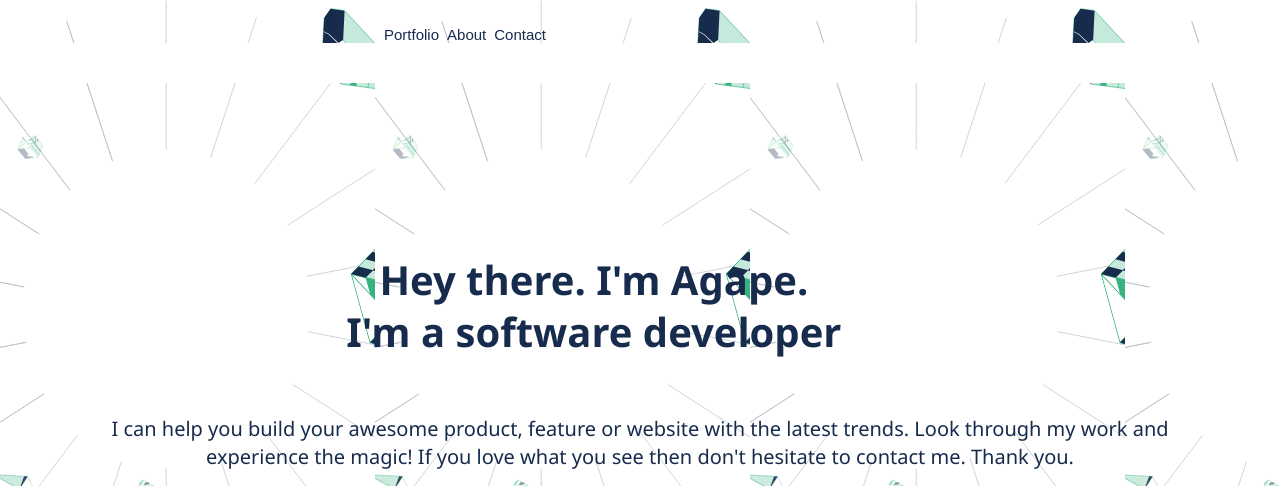
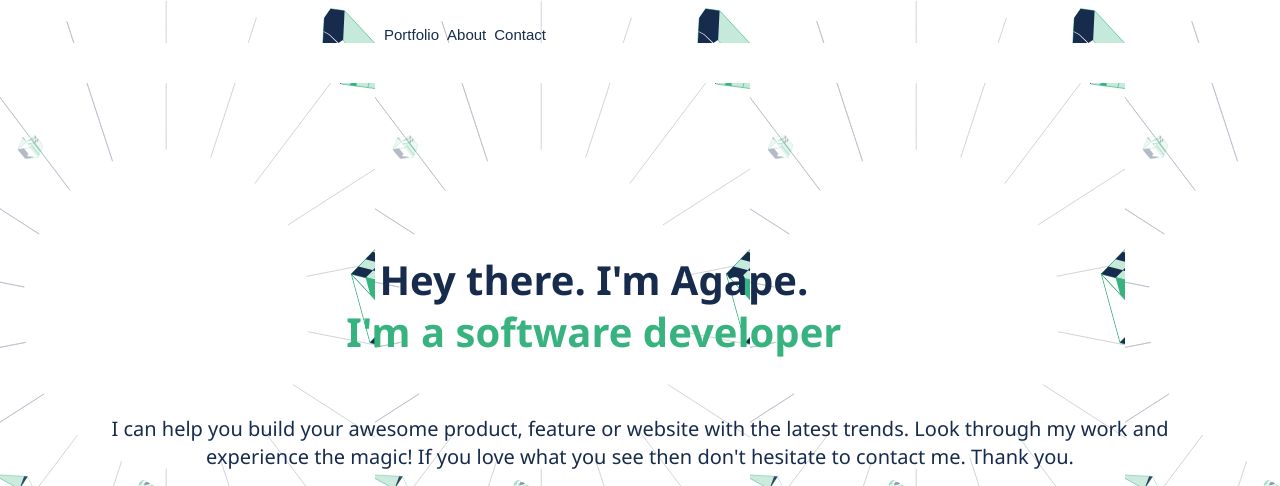
Before and after one commit to Agape-nduwamungu/my_portfolio, a website: page index.html in a window 1280 px wide. Shown: the top 486 px of the page. Drawn offline with Linux system fonts and the light colour scheme; some icons are missing.

Commit message:
Add color to heading two

```diff
--- a/index.html
+++ b/index.html
@@ -18,7 +18,7 @@
     </div>
 
     <div class="header">
-        <h1>Hey there. I'm Agape. <br>I'm a software developer</h1>
+        <h1>Hey there. I'm Agape. <br><span class="heading2">I'm a software developer</span></h1>
         <p>I can help you build your awesome product, feature or website with the latest trends.
             Look through my work and experience the magic! If you love what you see then don't hesitate to contact me.
             Thank you.
--- a/styles.css
+++ b/styles.css
@@ -45,6 +45,10 @@ h1 {
     margin-left: 6%;
 }
 
+.heading2 {
+    color: #36b37e;
+}
+
 p {
     display: flex;
     flex-direction: column;
```
Lines whose indentation alone changed are shown as unchanged.
